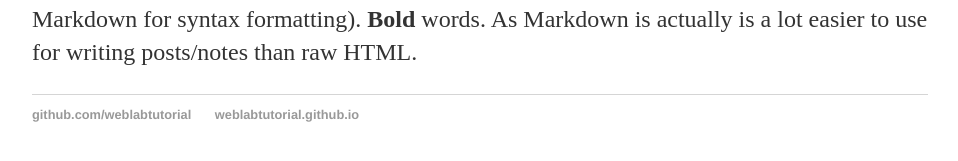
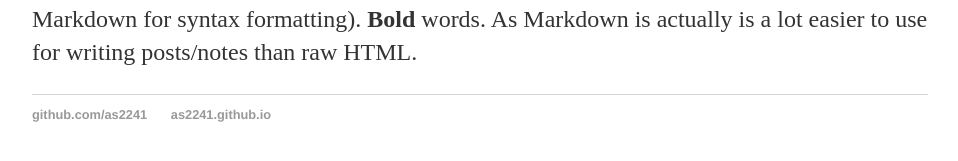
Before and after one commit to as2241/as2241-prac.github.io, a Jekyll site: the page built from _posts/2023-09-16-site-launched.md, in a window 1280 px wide. Shown: the part 286-447 px from the top of the page, without its empty margins (160-1118 px from the left). Built offline with Jekyll 4.4.1, drawn with Linux system fonts in a browser that asks for light colours.

Commit message:
Small changes to default.html

```diff
--- a/_layouts/default.html
+++ b/_layouts/default.html
@@ -19,8 +19,8 @@
     </div>
     <footer>
         <ul>
-            <li><a href="https://github.com/as2241">github.com/weblabtutorial</a></li>
-            <li><a href="https://as2241.github.io"> weblabtutorial.github.io </a></li>
+            <li><a href="https://github.com/as2241">github.com/as2241</a></li>
+            <li><a href="https://as2241.github.io">as2241.github.io </a></li>
         </ul>
     </footer>
 </body>
```
